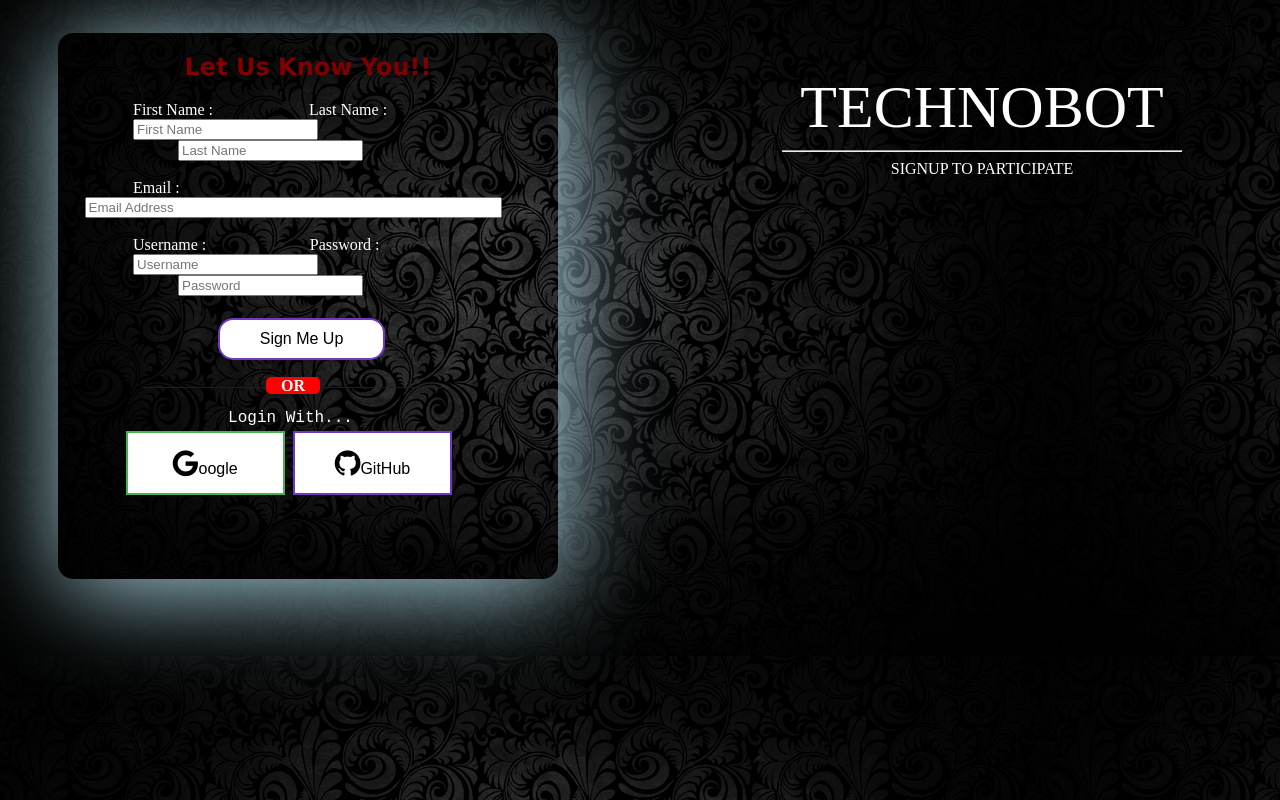
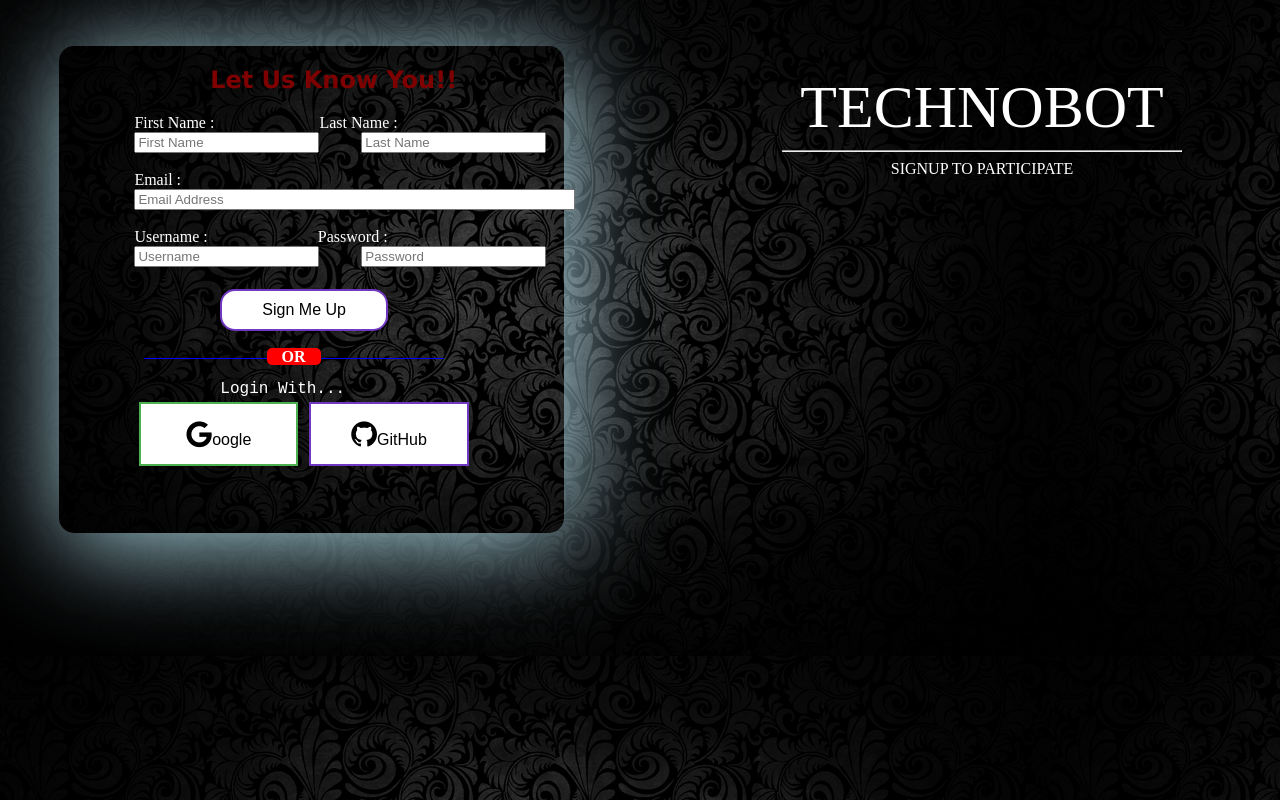
Before and after one commit to BrijeshBumrela/Techfest_2k18, a Django app: page /registration/signup in a window 1280 px wide. Run offline with Django 3.2, Linux system fonts and the light colour scheme; some libraries are stand-ins or nearby versions.

Commit message:
Adjusted Alignment in SignUp Page

```diff
--- a/registration/static/registration/css/Signup.css
+++ b/registration/static/registration/css/Signup.css
@@ -6,18 +6,61 @@ body
 {
 	float: left;
 	color: white;
-	text-align: center;
 	border-radius: 15px;
 	box-shadow: 5px 10px 100px lightblue;
-	width:500px;
-	margin-top: 25px;
-	margin-left: 50px;
-	padding-bottom: 80px;
+	width:40%;
+	margin-top: 3%;
+	margin-left: 4%;
+	padding-bottom: 5%;
 
+}
+#head
+{
+	margin-left: 30%;
+}
+.fname
+{
+	margin-left: 15%;
+}
+.lname
+{
+	margin-left: 20%;
+}
+.fbox
+{
+	margin-left: 15%;
+}
+.lbox
+{
+	margin-left: 7.5%;
+}
+.email
+{
+	margin-left: 15%;
+}
+.e-box
+{
+	margin-left: 15%;
+}
+.uname
+{
+	margin-left: 15%;
+}
+.pass
+{
+	margin-left: 21%;
+}
+.ubox
+{
+	margin-left: 15%;
+}
+.pbox
+{
+	margin-left: 7.5%;
 }
 .text1
 {
-	margin-right: 35px;
+	margin-left: 32%;
 	font-family: "Courier New", Courier, monospace;
 }
 .button
@@ -37,11 +80,12 @@ body
 	padding: 15px 45px;
     color: black;
     border: 2px solid #4CAF50;
+    margin-left: 16%;
 
 }
 .button1:hover
 {
-	background-color: #4CAF50; /* Green */
+	background-color: #4CAF50;
 	color: white;
 	box-shadow: 2px 5px 25px rgb(16, 96, 0);
 }
@@ -51,7 +95,7 @@ body
 	padding: 15px 40px;
     color: black;
     border: 2px solid rgb(113, 56, 193);
-    margin-right: 40px;
+    margin-left: 1%
 }
 .button2:hover
 {
@@ -61,7 +105,7 @@ body
 }
 .button3
 {
-	margin-right: 15px;
+	margin-left: 32%;
 	background-color: white;
 	padding: 10px 40px;
     color: black;
@@ -103,48 +147,3 @@ h4 span
 {
 	font-size: 60px;
 }
-.fname
-{
-	float: left;
-	margin-left: 75px;
-}
-.lname
-{
-	margin-right: 75px;
-}
-.fbox
-{
-	float: left;
-	margin-left: 75px;
-}
-.lbox
-{
-	margin-right: 75px;
-}
-.email
-{
-	float: left;
-	margin-left: 75px;
-}
-.e-box
-{
-	margin-right: 30px;
-}
-.uname
-{
-	float: left;
-	margin-left: 75px;
-}
-.pass
-{
-	margin-right: 75px;
-}
-.ubox
-{
-	float: left;
-	margin-left: 75px;
-}
-.pbox
-{
-	margin-right: 75px;
-}
--- a/registration/templates/registration/signup.html
+++ b/registration/templates/registration/signup.html
@@ -132,7 +132,7 @@ Or If You Prefer....
                 <div>
                     <span>{{ signup_form.email.errors }}</span>
                     <span class="email"><label for="{{ form.email.id_for_label }}">Email :</label></span><br>
-                    <span class="e-box">{{ signup_form.email | attr:"placeholder:Email Address" | attr:"size:49px"}}</span>
+                    <span class="e-box">{{ signup_form.email | attr:"placeholder:Email Address" | attr:"size:52%"}}</span>
                     <span>{{ signup_form.email.field.help_text }}</span>
                 </div>
                 	<br>
```
